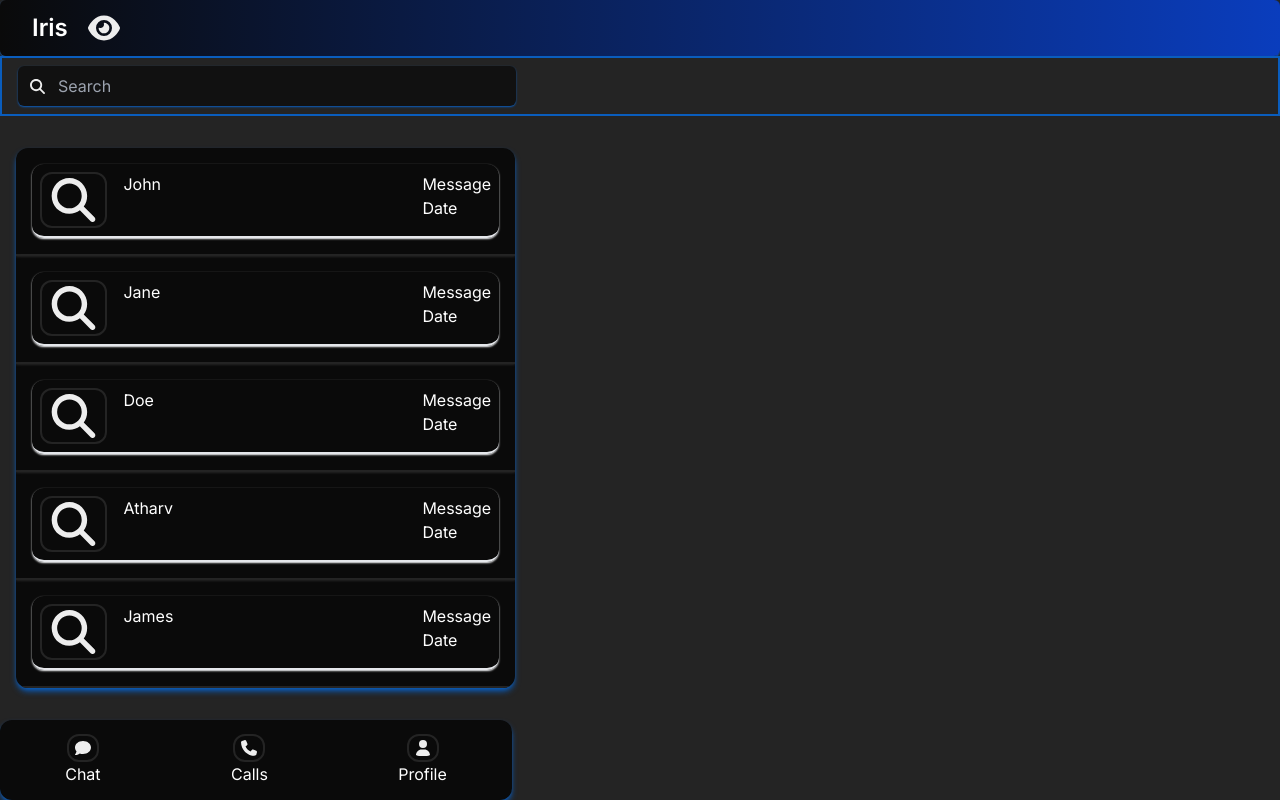
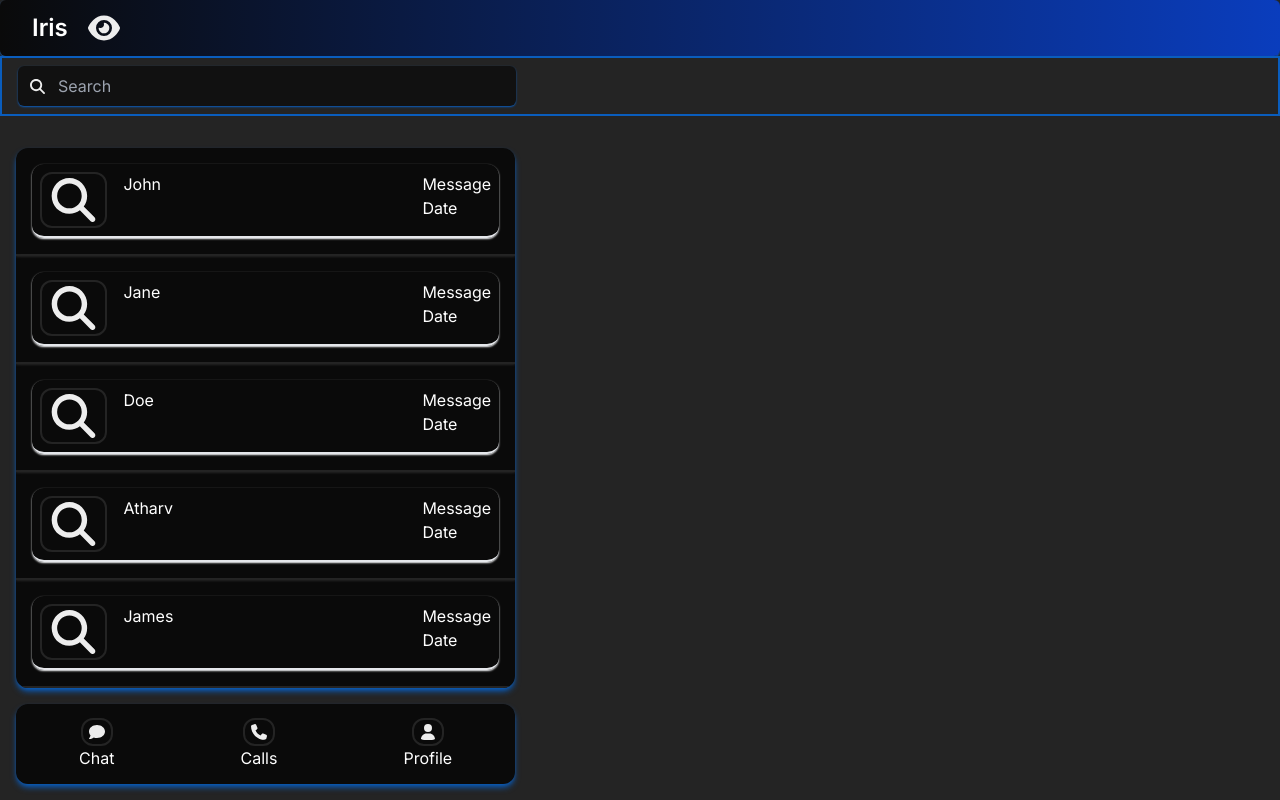
Before and after one commit to D-Atharv/Iris-ChatApp, a Next.js app: page /people in a window 1280 px wide. Built offline with nearby package versions, Linux system fonts and the light colour scheme.

Commit message:
updated bottom component

```diff
--- a/app/components/Bottom.tsx
+++ b/app/components/Bottom.tsx
@@ -35,7 +35,8 @@ import calls from '../../public/images/calls.svg';
 
 const Bottom = () => {
     return (
-        <div className='flex-none'>
+        <div className='px-4 pb-4'>
+            <div className='flex-none '>
                 <div className='bg-c_black h-20 sm:h-26 rounded-xl shadow-md shadow-c_blue flex items-center justify-around lg:w-2/5'>
                     <div className='flex flex-col items-center'>
                         <Image src={chat_icon} alt="chat" height={25} width={20} className='w-8 h-7 p-1 border-2 rounded-xl border-c_line_gray' />
@@ -51,6 +52,7 @@ const Bottom = () => {
                     </div>
                 </div>
             </div>
+        </div>
     );
 }
 
```
Lines whose indentation alone changed are shown as unchanged.
